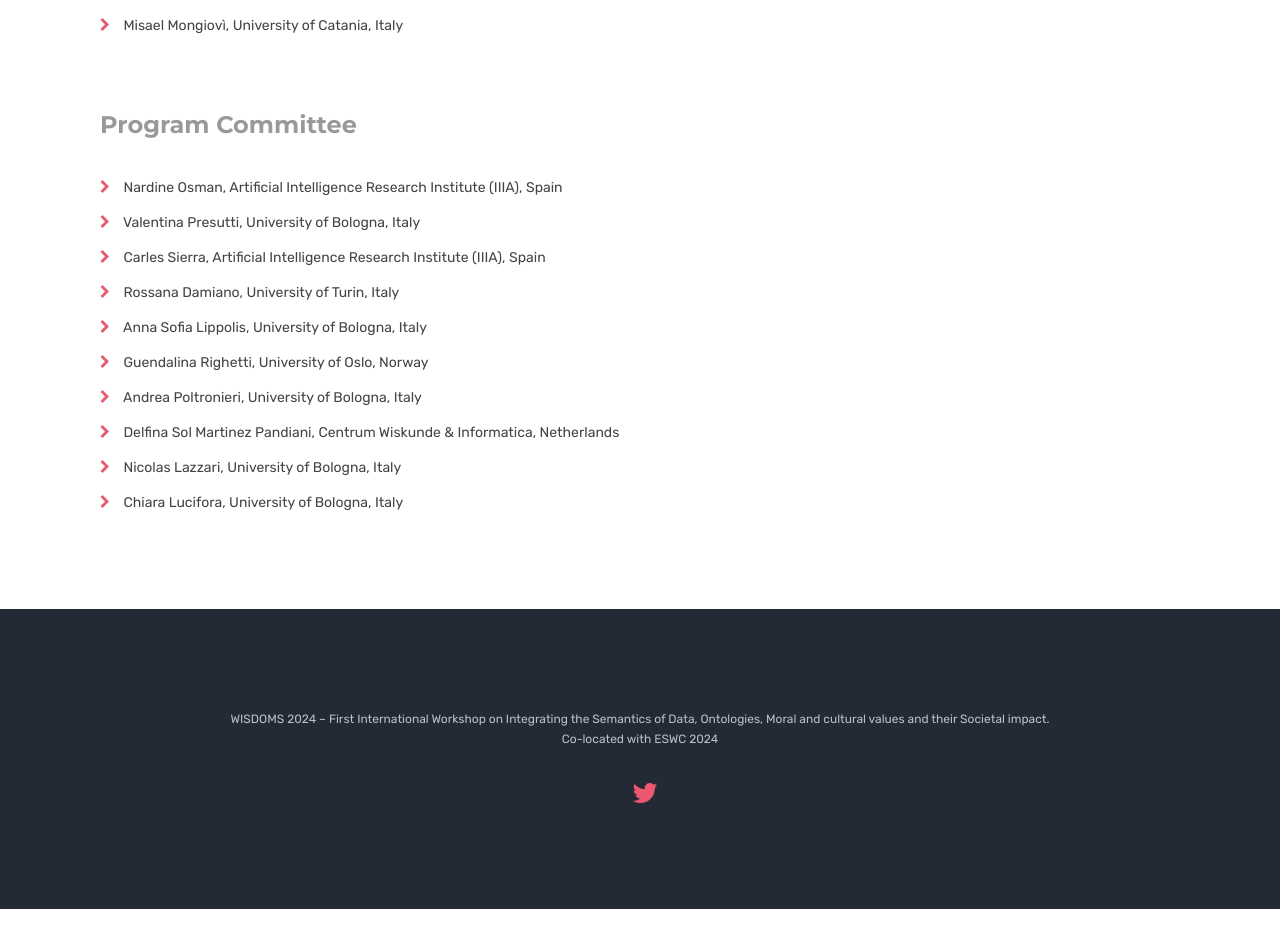
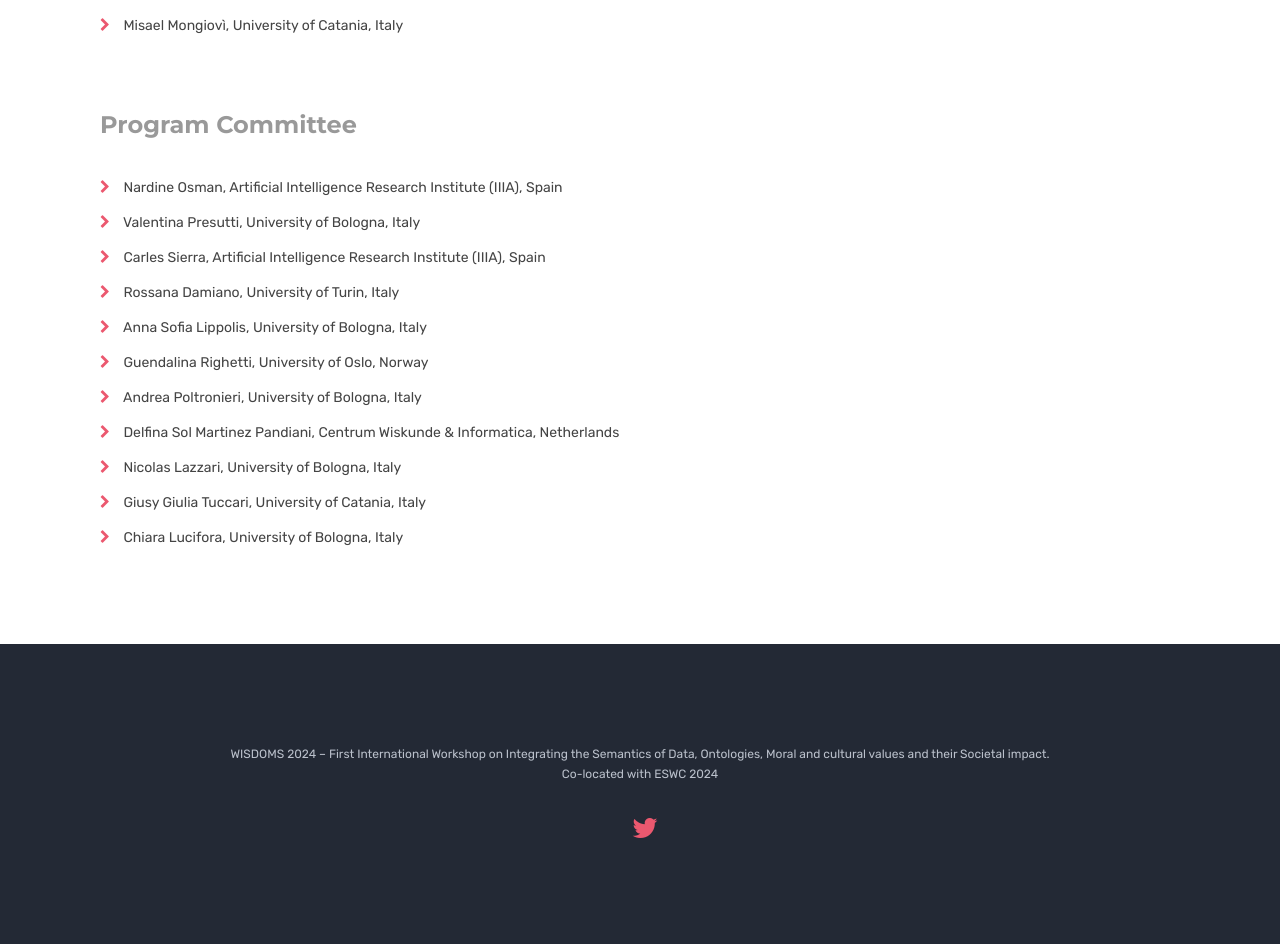
Before and after one commit to wisdoms-workshop/wisdoms-workshop.github.io, a Jekyll site: the page built from organization.html, in a window 1280 px wide. Shown: the part 982-1926 px from the top of the page. Built offline with Jekyll 4.4.1, drawn with Linux system fonts in a browser that asks for light colours.

Commit message:
added Giusy to PC

```diff
--- a/organization.html
+++ b/organization.html
@@ -277,6 +277,10 @@ canonical: https://wisdoms-workshop.github.io/
         </li>
         <li>
           <i class="fa fa-chevron-right" aria-hidden="true"></i>
+          Giusy Giulia Tuccari, University of Catania, Italy
+        </li>
+        <li>
+          <i class="fa fa-chevron-right" aria-hidden="true"></i>
           Chiara Lucifora, University of Bologna, Italy
         </li>
       </ul>
```
Also changed, not shown: 1 other file.
